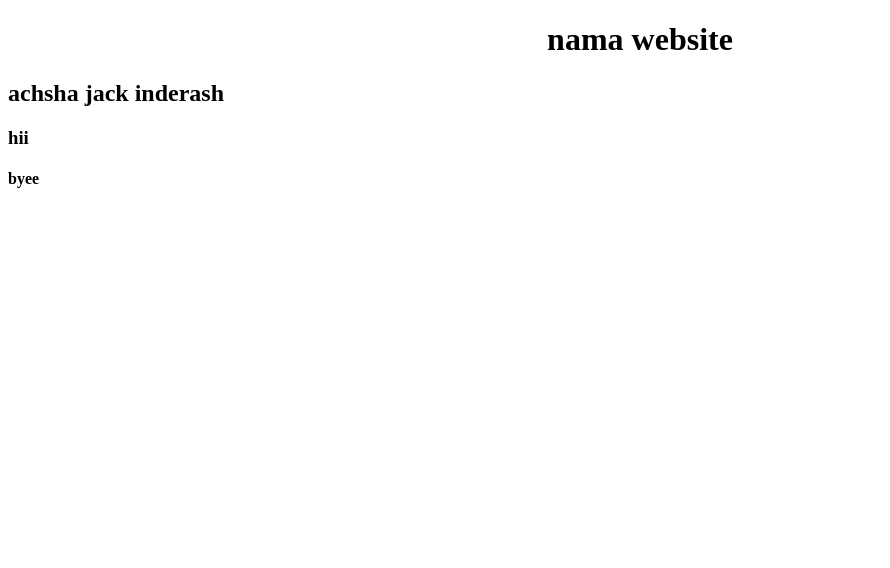
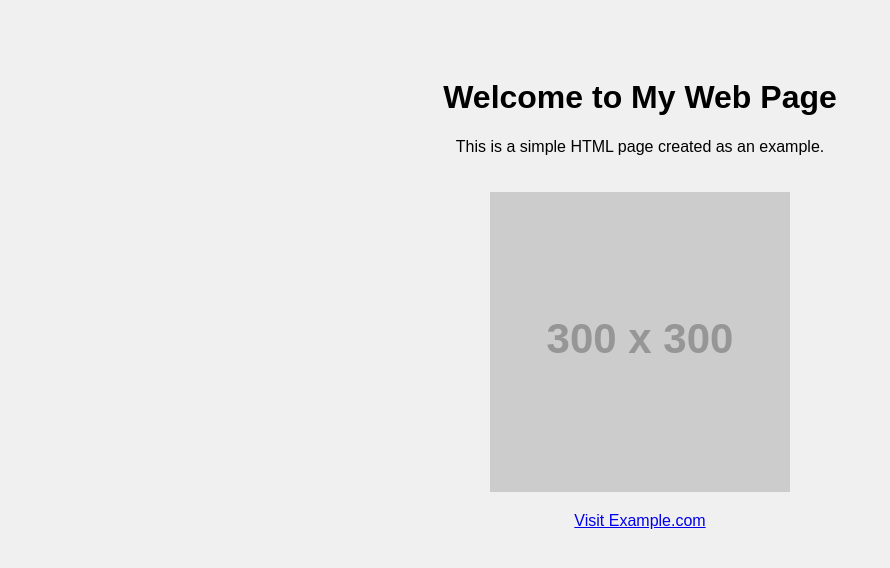
Before and after one commit to mathew1247/code, a plain HTML site: page index.html in a window 1280 px wide. Shown: the whole page, without its empty margins (0-890 px from the left). Drawn offline with Linux system fonts and the light colour scheme; placeholder pictures from the web are drawn by us.

Commit message:
welcome to my web page

```diff
--- a/index.html
+++ b/index.html
@@ -2,13 +2,24 @@
 <html lang="en">
 <head>
     <meta charset="UTF-8">
-    <meta name="viewport" content="width=device-width, initial-scale=1.0">
-    <title>html</title>
+    <title>My First Web Page</title>
+    <style>
+        body {
+            font-family: Arial, sans-serif;
+            text-align: center;
+            background-color: #f0f0f0;
+            padding: 50px;
+        }
+        img {
+            max-width: 300px;
+            margin-top: 20px;
+        }
+    </style>
 </head>
 <body>
-   <center><h1>nama website</h1></center>
-   <h2>achsha jack inderash</h2>
-<h3>hii</h3>
-<h4>byee</h4>
+    <h1>Welcome to My Web Page</h1>
+    <p>This is a simple HTML page created as an example.</p>
+    <img src="https://via.placeholder.com/300" alt="Placeholder Image">
+    <p><a href="https://www.example.com" target="_blank">Visit Example.com</a></p>
 </body>
 </html>
```
